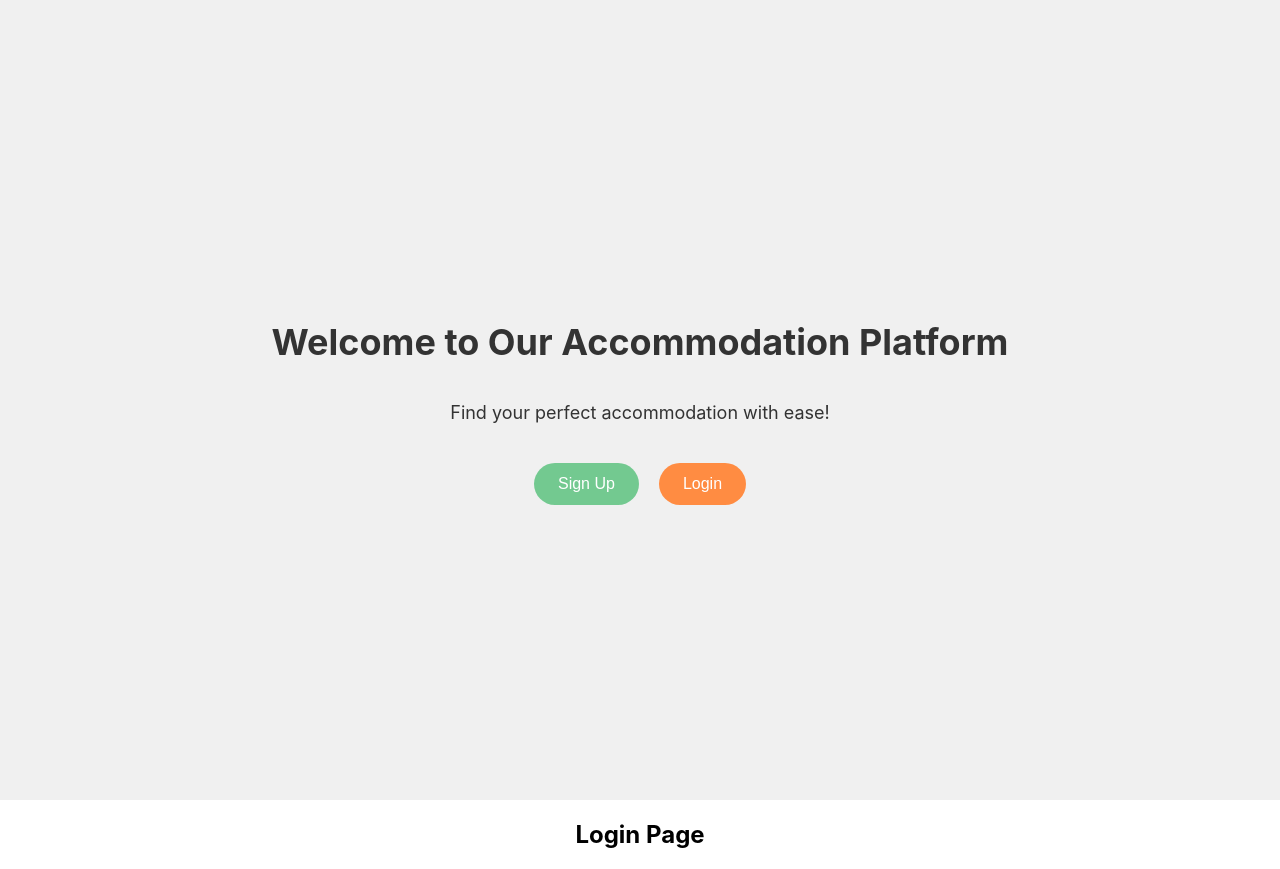
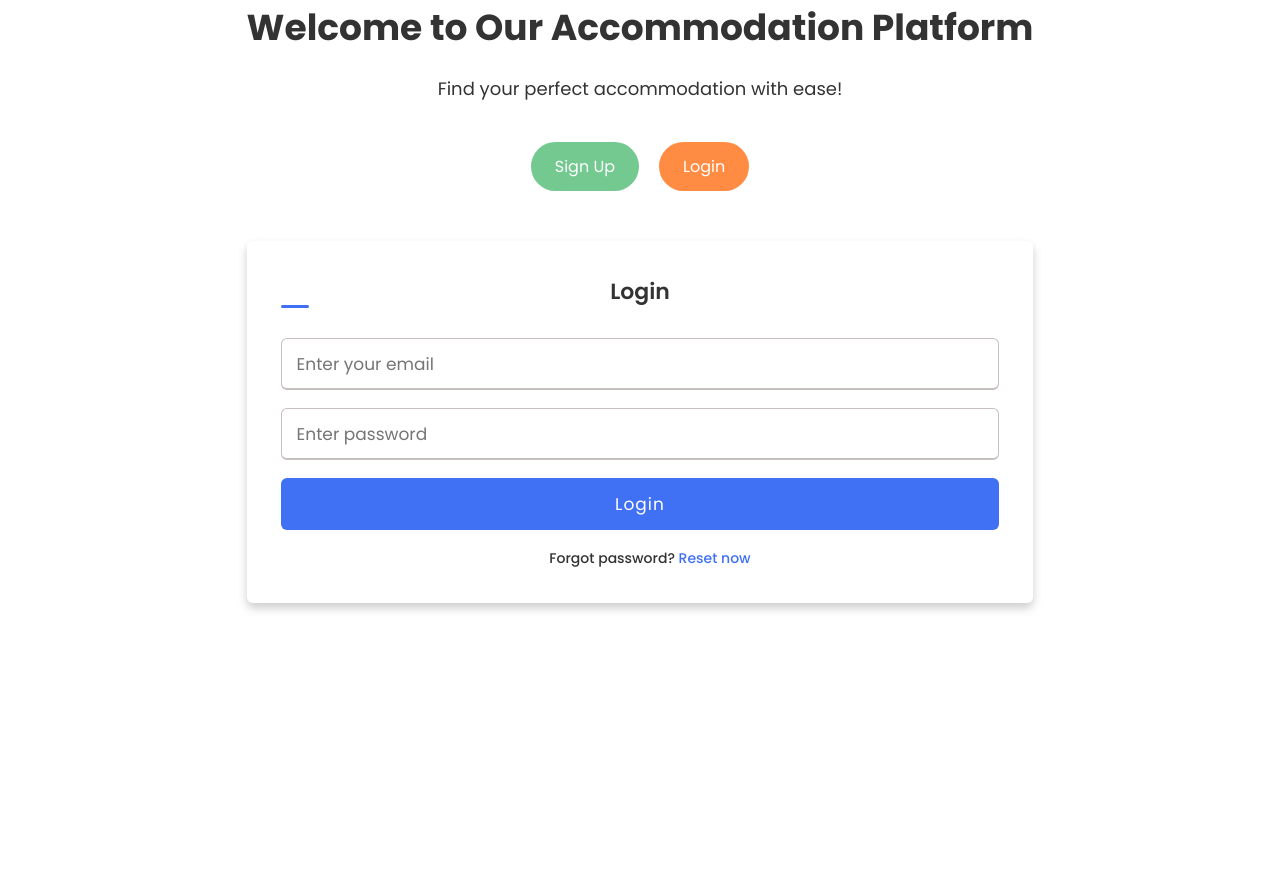
Before and after one commit to mr-vance/findResidence, a React (Create React App) app: page /login in a window 1280 px wide. After the commit the page ends 800 px from the top, so only its background shows below. Built offline with nearby package versions, Linux system fonts and the light colour scheme.

Commit message:
login, register, all fine

```diff
--- a/src/App.css
+++ b/src/App.css
@@ -4,14 +4,13 @@
 }
 
 .App-header {
-  background-color: #f0f0f0;
-  min-height: 100vh;
   display: flex;
   flex-direction: column;
   align-items: center;
   justify-content: center;
   font-size: 20px;
   color: #333;
+  margin-bottom: 50px;
 }
 
 h1 {
--- a/src/pages/login.js
+++ b/src/pages/login.js
@@ -1,10 +1,24 @@
 import React from 'react';
+import './signup-login.css';
 
 function Login() {
   return (
-    <div>
-      <h2>Login Page</h2>
-      {/* Add your login form or content here */}
+    <div className="wrapper">
+      <h2>Login</h2>
+      <form action="#">
+        <div className="input-box">
+          <input type="text" placeholder="Enter your email" required />
+        </div>
+        <div className="input-box">
+          <input type="password" placeholder="Enter password" required />
+        </div>
+        <div className="input-box button">
+          <input type="submit" value="Login" />
+        </div>
+        <div className="text">
+          <h3>Forgot password? <a href="#">Reset now</a></h3>
+        </div>
+      </form>
     </div>
   );
 }
--- /dev/null
+++ b/src/pages/signup-login.css
@@ -0,0 +1,92 @@
+@import url('https://fonts.googleapis.com/css?family=Poppins:400,500,600,700&display=swap');
+*{
+  margin: 0;
+  padding: 0;
+  box-sizing: border-box;
+  font-family: 'Poppins', sans-serif;
+}
+body{
+  display: flex;
+  flex-direction: column;
+  align-items: center;
+  justify-content: center;
+}
+.wrapper{
+  width: 100%;
+  background: #fff;
+  padding: 34px;
+  border-radius: 6px;
+  box-shadow: 0 5px 10px rgba(0,0,0,0.2);
+}
+.wrapper h2{
+  position: relative;
+  font-size: 22px;
+  font-weight: 600;
+  color: #333;
+}
+.wrapper h2::before{
+  content: '';
+  position: absolute;
+  left: 0;
+  bottom: 0;
+  height: 3px;
+  width: 28px;
+  border-radius: 12px;
+  background: #4070f4;
+}
+.wrapper form{
+  margin-top: 30px;
+}
+.wrapper form .input-box{
+  height: 52px;
+  margin: 18px 0;
+}
+form .input-box input{
+  height: 100%;
+  width: 100%;
+  outline: none;
+  padding: 0 15px;
+  font-size: 17px;
+  font-weight: 400;
+  color: #333;
+  border: 1.5px solid #C7BEBE;
+  border-bottom-width: 2.5px;
+  border-radius: 6px;
+  transition: all 0.3s ease;
+}
+.input-box input:focus,
+.input-box input:valid{
+  border-color: #4070f4;
+}
+form .policy{
+  display: flex;
+  align-items: center;
+}
+form h3{
+  color: #707070;
+  font-size: 14px;
+  font-weight: 500;
+  margin-left: 10px;
+}
+.input-box.button input{
+  color: #fff;
+  letter-spacing: 1px;
+  border: none;
+  background: #4070f4;
+  cursor: pointer;
+}
+.input-box.button input:hover{
+  background: #0e4bf1;
+}
+form .text h3{
+ color: #333;
+ width: 100%;
+ text-align: center;
+}
+form .text h3 a{
+  color: #4070f4;
+  text-decoration: none;
+}
+form .text h3 a:hover{
+  text-decoration: underline;
+}
--- a/src/pages/signup.js
+++ b/src/pages/signup.js
@@ -1,10 +1,31 @@
 import React from 'react';
+import './signup-login.css';
 
 function Signup() {
   return (
-    <div>
-      <h2>Signup Page</h2>
-      {/* Add your signup form or content here */}
+    <div className="wrapper">
+      <h2>Registration</h2>
+      <form action="#">
+        <div className="input-box">
+          <input type="text" placeholder="Enter your name" required />
+        </div>
+        <div className="input-box">
+          <input type="text" placeholder="Enter your email" required />
+        </div>
+        <div className="input-box">
+          <input type="password" placeholder="Create password" required />
+        </div>
+        <div className="input-box">
+          <input type="password" placeholder="Confirm password" required />
+        </div>
+        <div className="policy">
+          <input type="checkbox" />
+          <h3>I accept all terms & condition</h3>
+        </div>
+        <div className="input-box button">
+          <input type="submit" value="Register Now" />
+        </div>
+      </form>
     </div>
   );
 }
```
